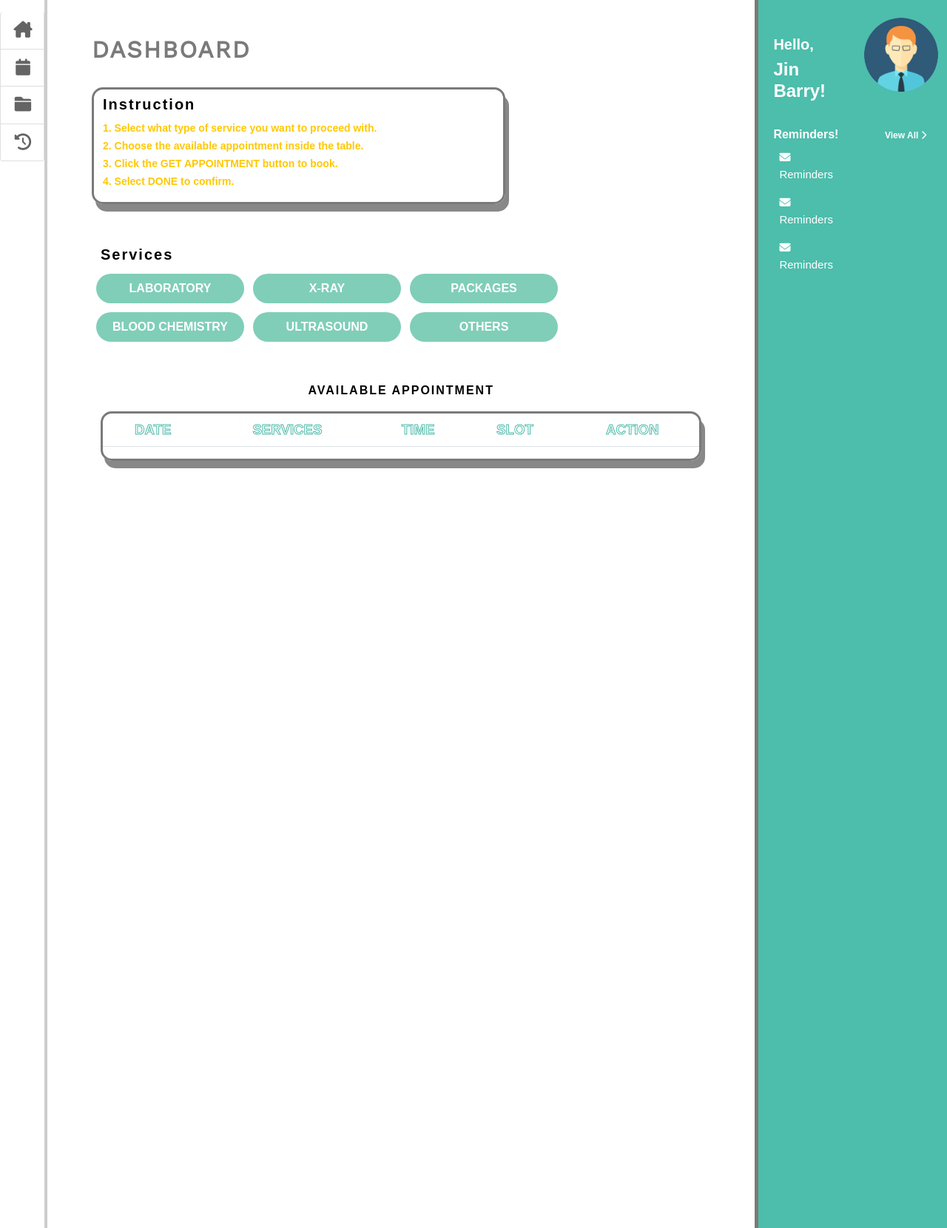
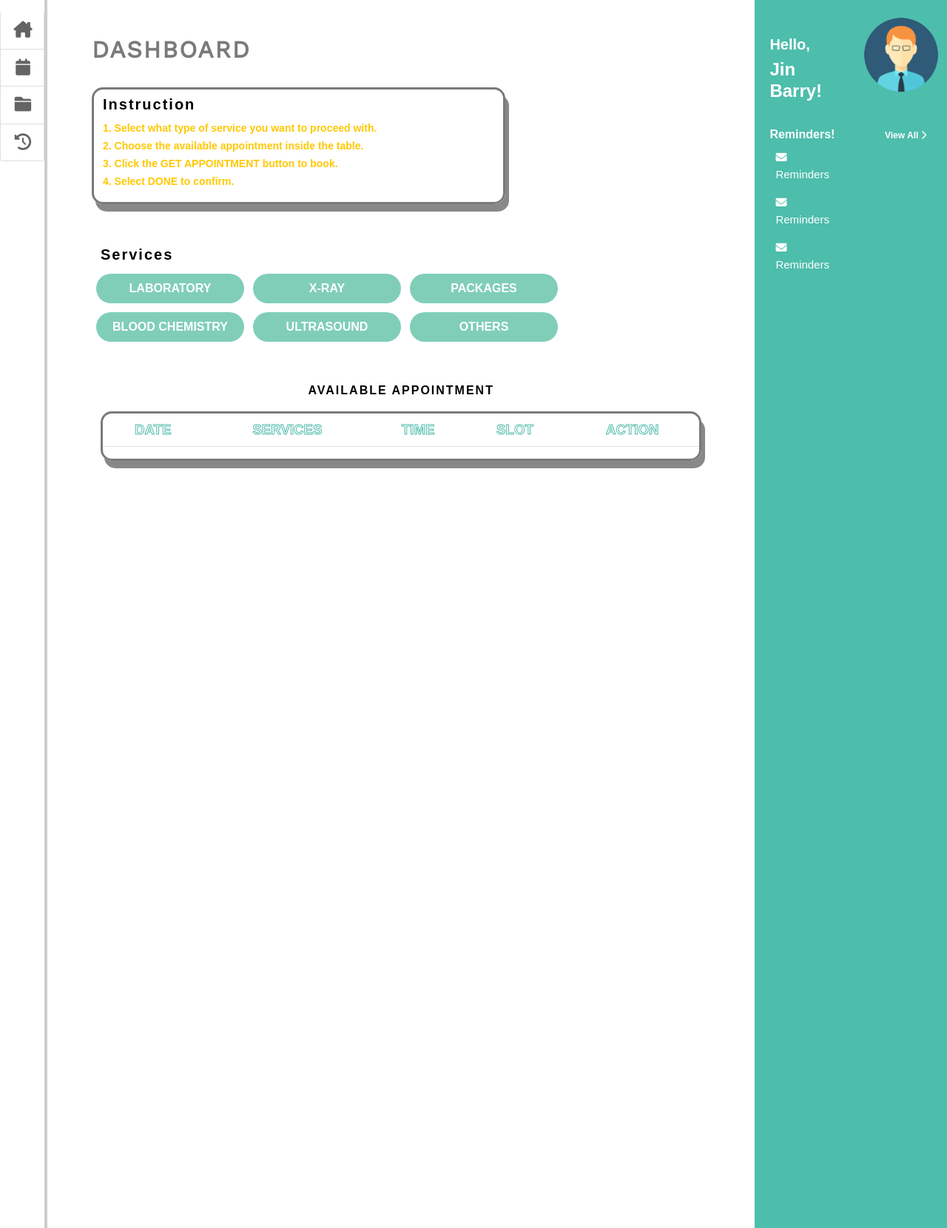
Before and after one commit to harrrilazydevs/Project-repo, a PHP site: page / in a window 1280 px wide. Shown: the whole page at 74% size. Run offline with PHP 8.4, Linux system fonts and the light colour scheme; a user stored in the database is signed in; data comes from the database, SQL or seed files in the repository; data that the repository does not hold is empty.

Commit message:
sidebar User (border removed)
sidebar User (border removed)

```diff
--- a/src/pages/dental_clinic/user/sidebarUser.php
+++ b/src/pages/dental_clinic/user/sidebarUser.php
@@ -1,4 +1,4 @@
-<div class="dashboard_nested" style="background-color: #4DBDAC; height: 200vh; position: fixed; border-left: 5px solid #7B7A7A; ">
+<div class="dashboard_nested" style="background-color: #4DBDAC; height: 200vh; position: fixed;">
 
     <div>
         <div class="container mt-lg-5 ms-lg-2">
```
